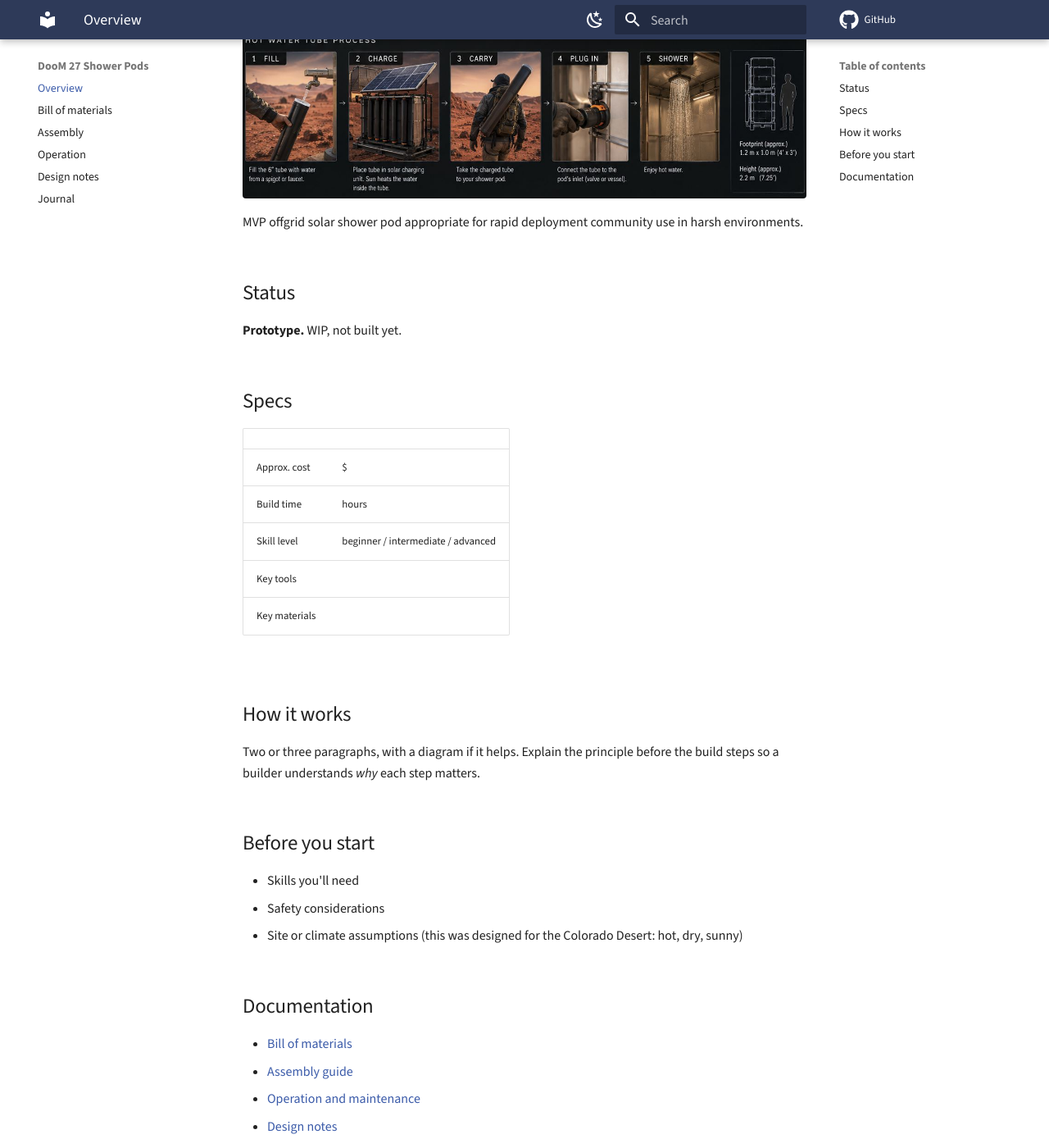
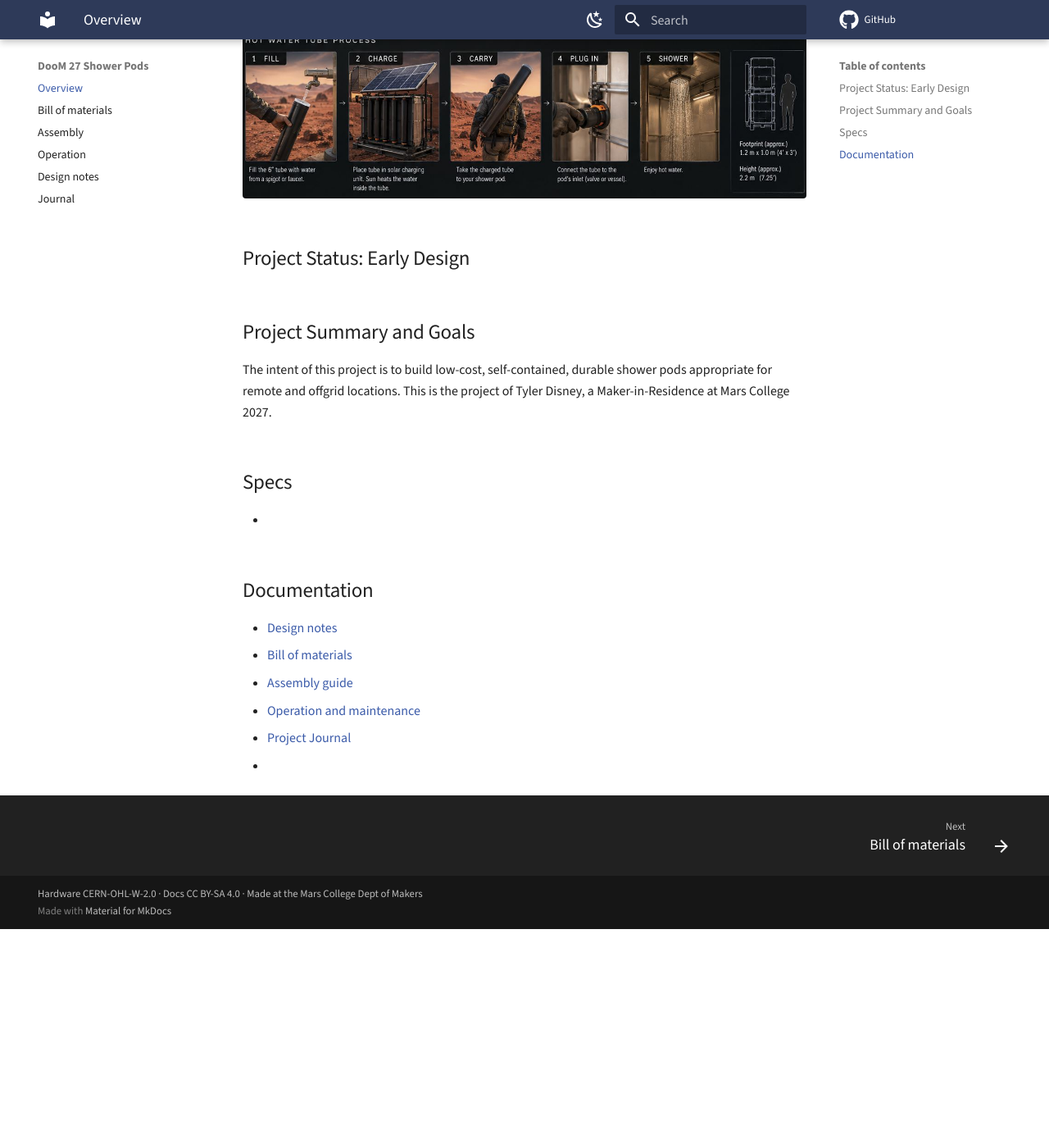
Before and after one commit to mars-doom/shower-pods, an MkDocs documentation site: the page built from docs/index.md, in a window 1280 px wide and 1400 px high, scrolled down 605 px. Shown: the whole window at 82% size. Built offline with MkDocs 1.6.1 and Material for MkDocs 9.7.7, drawn with Linux system fonts in a browser that asks for light colours; comment, search, counter and statistics services are not loaded; after the commit the page ends 1738 px from its top, so only the background shows below that.

Commit message:
updated several docs

```diff
--- a/docs/index.md
+++ b/docs/index.md
@@ -2,40 +2,27 @@
 
 <!-- This page is the home page of your documentation website. -->
 
-![Finished build](images/journal_261018_concept1.jpg)
+![ConceptImage](images/journal_261018_concept1.jpg)
 
-MVP offgrid solar shower pod appropriate for rapid deployment community use in harsh environments.
 
-## Status
+## Project Status: Early Design
 
-**Prototype.** WIP, not built yet.
+## Project Summary and Goals
+
+The intent of this project is to build low-cost, self-contained, durable shower pods appropriate for remote and offgrid locations. This is the project of Tyler Disney, a Maker-in-Residence at Mars College 2027.
+
+
 
 ## Specs
 
-|               |                                    |
-| ------------- | ---------------------------------- |
-| Approx. cost  | $                                  |
-| Build time    | hours                              |
-| Skill level   | beginner / intermediate / advanced |
-| Key tools     |                                    |
-| Key materials |                                    |
+-
 
-## How it works
-
-Two or three paragraphs, with a diagram if it helps. Explain the principle before the
-build steps so a builder understands *why* each step matters.
-
-## Before you start
-
-- Skills you'll need
-- Safety considerations
-- Site or climate assumptions (this was designed for the Colorado Desert: hot, dry, sunny)
 
 ## Documentation
 
+- [Design notes](design-notes.md)
 - [Bill of materials](bom.md)
 - [Assembly guide](assembly.md)
 - [Operation and maintenance](operation.md)
-- [Design notes](design-notes.md)
 - [Project Journal](journal.md)
 -
```
Also changed, not shown: README.md (+1 -1 lines), docs/assembly.md (+6 -5 lines), docs/design-notes.md (+22 -3 lines).
